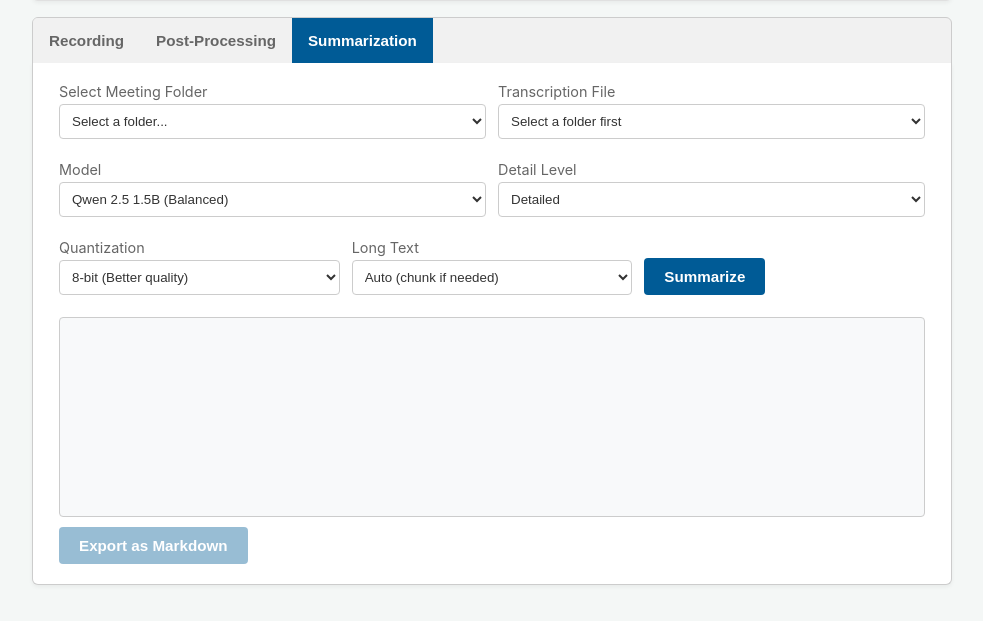
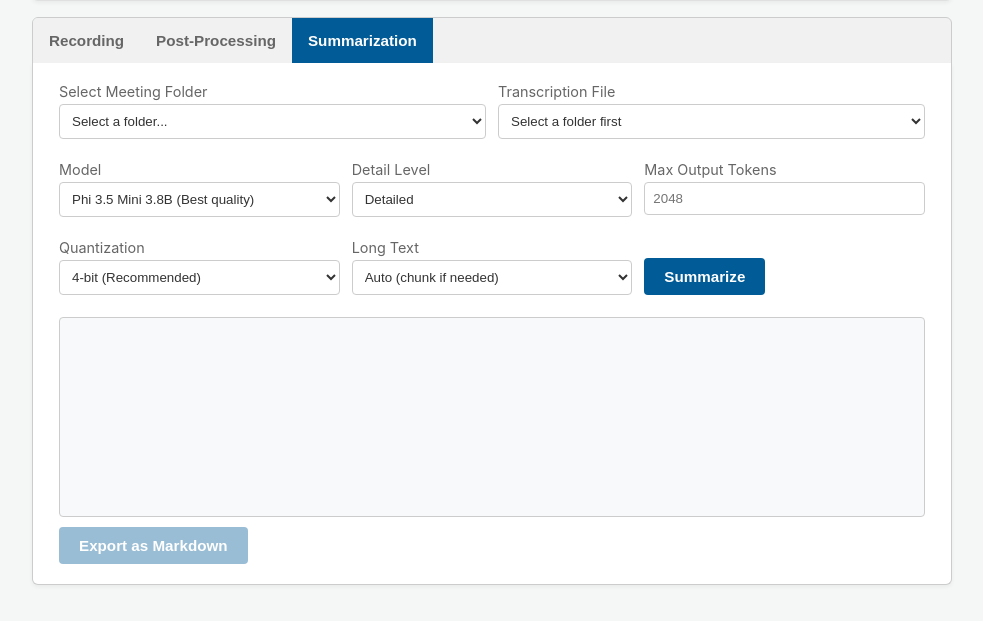
Before and after one commit to ralexms/Cenario, a Flask app: page / in a window 1280 px wide, after a click on "Summarization". Shown: the part 274-895 px from the top of the page, without its empty margins (148-1131 px from the left). Run offline with Flask 3, Linux system fonts and the light colour scheme; data that the repository does not hold is empty.

Commit message:
Add max output tokens configuration and update summarization logic for detail levels

```diff
--- a/gui/app.py
+++ b/gui/app.py
@@ -793,6 +793,7 @@ def api_summarize_start():
     quantization = body.get('quantization', '4')
     chunking = body.get('chunking', 'auto')
     num_chunks = body.get('num_chunks', 2)
+    max_new_tokens = body.get('max_new_tokens')  # None = use detail-level default
 
     if not file_path or not os.path.exists(file_path):
         return jsonify({'error': f'File not found: {file_path}'}), 400
@@ -842,7 +843,7 @@ def api_summarize_start():
                     _summary['stream_queue'].append(chunk)
 
             # Summarize
-            summary_text = summarizer.summarize(full_text, detail_level=detail_level, stream_callback=stream_cb, chunking=chunking, num_chunks=num_chunks)
+            summary_text = summarizer.summarize(full_text, detail_level=detail_level, max_new_tokens=max_new_tokens, stream_callback=stream_cb, chunking=chunking, num_chunks=num_chunks)
             _summary['result'] = summary_text
             _summary['chunk_summaries'] = summarizer.chunk_summaries  # None if single-pass
 
--- a/gui/templates/index.html
+++ b/gui/templates/index.html
@@ -468,19 +468,28 @@
                 <div class="tooltip" style="width:100%">
                     <select id="summaryModel">
                         <option value="Qwen/Qwen2.5-0.5B-Instruct">Qwen 2.5 0.5B (Fast, Low VRAM)</option>
-                        <option value="Qwen/Qwen2.5-1.5B-Instruct" selected>Qwen 2.5 1.5B (Balanced)</option>
-                        <option value="Qwen/Qwen2.5-3B-Instruct">Qwen 2.5 3B (Better Quality)</option>
+                        <option value="Qwen/Qwen2.5-1.5B-Instruct">Qwen 2.5 1.5B (Balanced)</option>
+                        <option value="Qwen/Qwen2.5-3B-Instruct">Qwen 2.5 3B</option>
+                        <option value="meta-llama/Llama-3.2-3B-Instruct">Llama 3.2 3B (Good quality)</option>
+                        <option value="microsoft/Phi-3.5-mini-instruct" selected>Phi 3.5 Mini 3.8B (Best quality)</option>
                     </select>
-                    <span class="tooltiptext">0.5B: ~0.5GB VRAM<br>1.5B: ~1GB VRAM<br>3B: ~2GB VRAM<br>(4-bit quantized)</span>
+                    <span class="tooltiptext">Qwen 0.5B: ~0.5GB, 1.5B: ~1GB, 3B: ~1.7GB<br>Llama 3.2 3B: ~1.8GB<br>Phi 3.5 Mini: ~2.2GB<br>(4-bit quantized)</span>
                 </div>
             </div>
             <div>
                 <label for="summaryDetail">Detail Level</label>
-                <select id="summaryDetail">
+                <select id="summaryDetail" onchange="updateMaxTokensPlaceholder()">
                     <option value="concise">Concise</option>
                     <option value="detailed" selected>Detailed</option>
                     <option value="comprehensive">Comprehensive</option>
                 </select>
+            </div>
+            <div>
+                <label for="summaryMaxTokens">Max Output Tokens</label>
+                <div class="tooltip" style="width:100%">
+                    <input type="number" id="summaryMaxTokens" placeholder="2048" min="128" max="8192" step="128">
+                    <span class="tooltiptext">Max tokens the model can generate.<br>Leave empty to use detail-level default:<br>Concise: 1024, Detailed: 2048, Comprehensive: 4096</span>
+                </div>
             </div>
         </div>
         <div class="row" style="margin-bottom:12px;">
@@ -488,8 +497,8 @@
                 <label for="summaryQuant">Quantization</label>
                 <div class="tooltip" style="width:100%">
                     <select id="summaryQuant">
-                        <option value="4">4-bit (Recommended)</option>
-                        <option value="8" selected>8-bit (Better quality)</option>
+                        <option value="4" selected>4-bit (Recommended)</option>
+                        <option value="8">8-bit (Better quality)</option>
                         <option value="none">None (Full precision)</option>
                     </select>
                     <span class="tooltiptext">4-bit: ~4x less VRAM, minimal quality loss<br>8-bit: ~2x less VRAM, near-lossless<br>None: Full float16, needs most VRAM</span>
@@ -564,6 +573,12 @@
     function toggleSummaryChunks() {
         const mode = document.getElementById('summaryChunking').value;
         document.getElementById('summaryNumChunksGroup').classList.toggle('hidden', mode !== 'always');
+    }
+
+    function updateMaxTokensPlaceholder() {
+        const defaults = { concise: '1024', detailed: '2048', comprehensive: '4096' };
+        const detail = document.getElementById('summaryDetail').value;
+        document.getElementById('summaryMaxTokens').placeholder = defaults[detail] || '2048';
     }
 
     function updateLanguageForModel() {
@@ -1226,6 +1241,8 @@
         const quantization = document.getElementById('summaryQuant').value;
         const chunking = document.getElementById('summaryChunking').value;
         const numChunks = parseInt(document.getElementById('summaryNumChunks').value) || 2;
+        const maxTokensRaw = document.getElementById('summaryMaxTokens').value;
+        const maxTokens = maxTokensRaw ? parseInt(maxTokensRaw) : null;
 
         const statusDiv = document.getElementById('summaryStatus');
         const outputDiv = document.getElementById('summaryOutput');
@@ -1242,7 +1259,7 @@
             const resp = await fetch('/api/summarize/start', {
                 method: 'POST',
                 headers: { 'Content-Type': 'application/json' },
-                body: JSON.stringify({ file, model, detail_level: detailLevel, quantization, chunking, num_chunks: numChunks })
+                body: JSON.stringify({ file, model, detail_level: detailLevel, quantization, chunking, num_chunks: numChunks, max_new_tokens: maxTokens })
             });
             const data = await resp.json();
 
```
Also changed, not shown: core/summarizer.py (+15 -4 lines).
